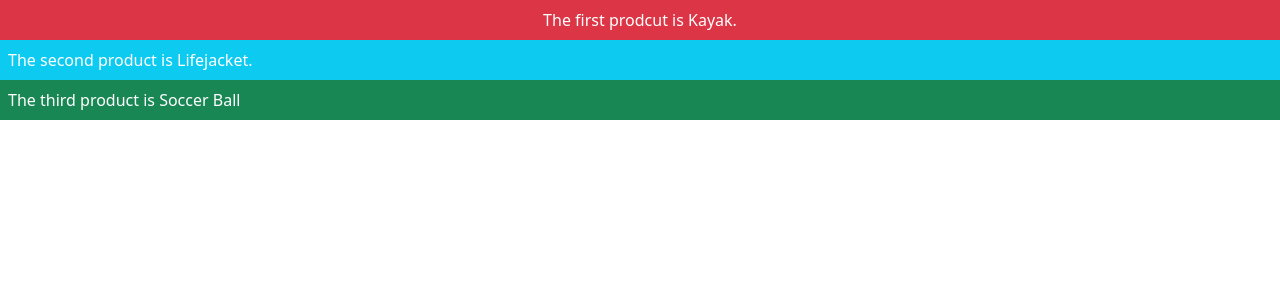
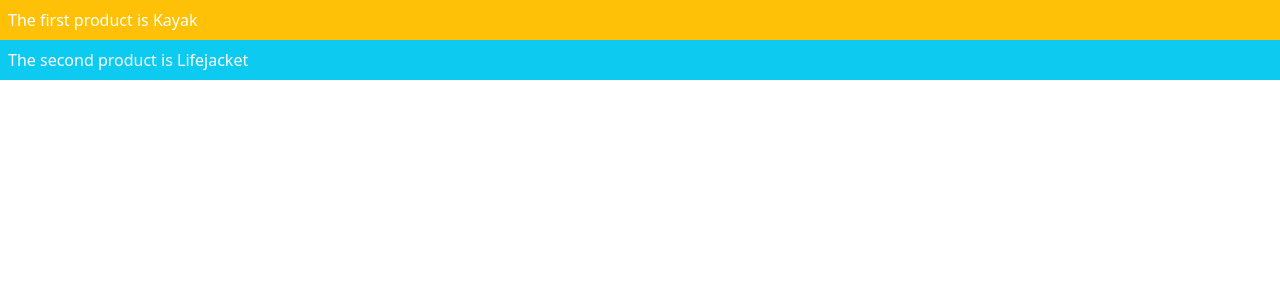
Before and after one commit to nmulder-dev/example, an Angular app: page / in a window 1280 px wide. Shown: the top 300 px of the page. Built offline with nearby package versions, Linux system fonts and the light colour scheme.

Commit message:
PreChapter 11

```diff
--- a/src/app/component.ts
+++ b/src/app/component.ts
@@ -1,5 +1,6 @@
-import { Component } from '@angular/core';
+import { ApplicationRef, Component } from '@angular/core';
 import { Model } from './repository.model';
+import { Product } from './product.model';
 
 @Component({
     selector: "app",
@@ -8,16 +9,42 @@
 export class ProductComponent {
     model: Model = new Model();
 
-    getClasses(key: number): string {
-        let product = this.model.getProduct(key);
-        return "p-2 " + ((product?.price ?? 0) > 50 ? "bg-info" : "bg-warning");
+    constructor(ref: ApplicationRef) {
+        (<any>window).appRef = ref;
+        (<any>window).model = this.model;
     }
 
-    getClassMap(key: number) {
-        let product = this.model.getProduct(key);
-        return {
-            "text-center bg-danger": product?.name == "Kayak",
-            "bg-info": (product?.price ?? 0) < 50
-        };
+    getProductByPosition(position: number): Product {
+        return this.model.getProducts()[position];
     }
+
+    getClassesByPosition(position: number): string {
+        let product = this.getProductByPosition(position);
+        return "p-2 " + ((product?.price ?? 0) < 50 ? "bg-info" : "bg-warning");
+    }
+
+    // getClasses(key: number): string {
+    //     let product = this.model.getProduct(key);
+    //     return "p-2 " + ((product?.price ?? 0) > 50 ? "bg-info" : "bg-warning");
+    // }
+
+    // getClassMap(key: number) {
+    //     let product = this.model.getProduct(key);
+    //     return {
+    //         "text-center bg-danger": product?.name == "Kayak",
+    //         "bg-info": (product?.price ?? 0) < 50
+    //     };
+    // }
+
+    // fontSizeWithUnits: string = "30px";
+    // fontSizeWithoutUnits: string = "30";
+
+    // getStyles(key: number) {
+    //     let product = this.model.getProduct(key);
+    //     return {
+    //         fontSize: "30px",
+    //         "margin.px": 100,
+    //         color: (product?.price ?? 0) > 50 ? "red" : "green"
+    //     };
+    // }
 }
--- a/src/app/template.html
+++ b/src/app/template.html
@@ -1,12 +1,8 @@
 <div class="text-white">
-    <div class="p-2" [ngClass]="getClassMap(1)">
-        The first prodcut is {{ model.getProduct(1)?.name ?? 'None' }}.
+    <div [ngClass]="getClassesByPosition(0)">
+        The first product is {{ getProductByPosition(0).name }}
     </div>
-    <div class="p-2" [ngClass]="getClassMap(2)">
-        The second product is {{ model.getProduct(2)?.name ?? 'None' }}.
-    </div>
-    <div class="p-2" [ngClass]="{'bg-success': (model.getProduct(3)?.price ?? 0) < 50,
-    'bg-info': (model.getProduct(3)?.price ?? 0) >= 50}">
-        The third product is {{ model.getProduct(3)?.name }}
+    <div [ngClass]="getClassesByPosition(1)">
+        The second product is {{ getProductByPosition(1).name }}
     </div>
 </div>
```
